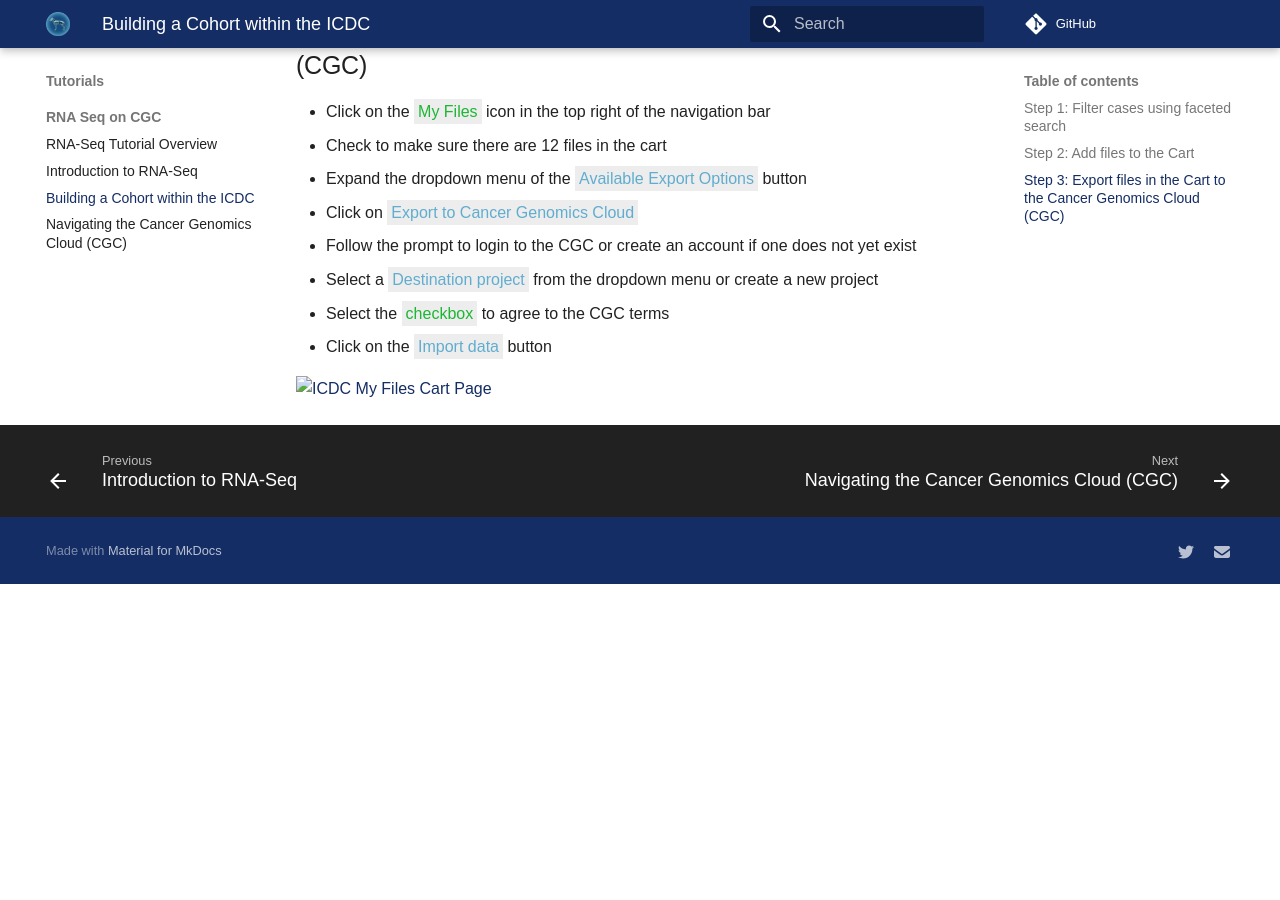
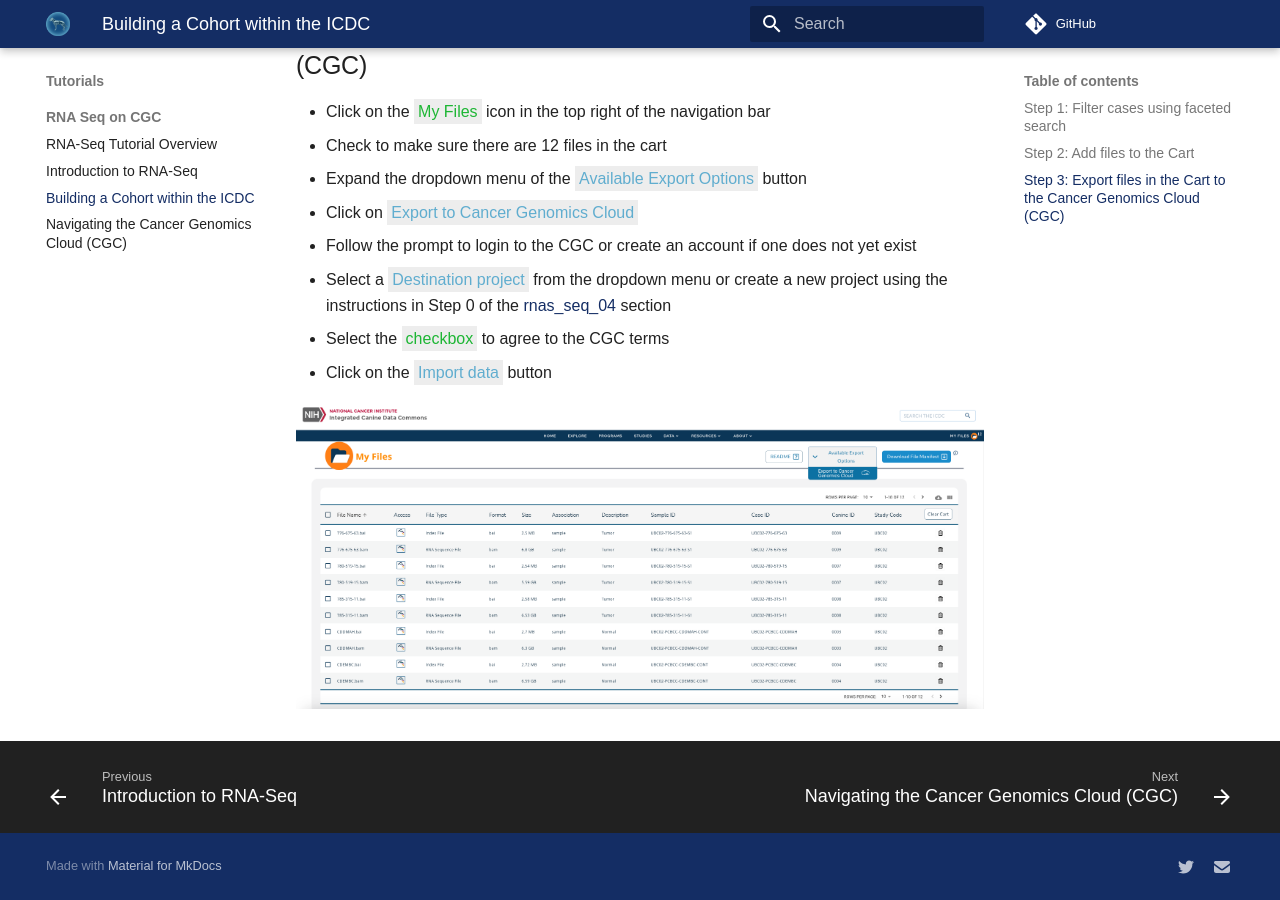
Before and after one commit to CBIIT/icdc-bioinformatics, an MkDocs documentation site: the page built from docs/Tutorials/RNA-Seq-on-CGC/rna_seq_03.md, in a window 1280 px wide and 900 px high, scrolled down 1982 px. Built offline with MkDocs 1.6.1 and Material for MkDocs 9.7.7, drawn with Linux system fonts in a browser that asks for light colours; some web fonts are replaced; comment, search, counter and statistics services are not loaded; before the commit the page ends 2566 px from its top, so only the background shows below that.

```diff
--- a/docs/Tutorials/RNA-Seq-on-CGC/rna_seq_03.md
+++ b/docs/Tutorials/RNA-Seq-on-CGC/rna_seq_03.md
@@ -38,7 +38,7 @@ All files available through the ICDC are open-access and can be exported to the
 * Expand the dropdown menu of the <span class="highlight_button">Available Export Options</span> button
 * Click on <span class="highlight_button">Export to Cancer Genomics Cloud</span>
 * Follow the prompt to login to the CGC or create an account if one does not yet exist
-* Select a <span class="highlight_button">Destination project</span> from the dropdown menu or create a new project
+* Select a <span class="highlight_button">Destination project</span> from the dropdown menu or create a new project using the instructions in Step 0 of the [rnas_seq_04](Navigating the CGC) section
 * Select the <span class="highlight_icon">checkbox</span> to agree to the CGC terms
 * Click on the <span class="highlight_button">Import data</span> button
 
```
Also changed, not shown: docs/Tutorials/RNA-Seq-on-CGC/rna_seq_04.md (+1 -0 lines), docs/Tutorials/RNA-Seq-on-CGC/rna-seq-images/icdc-loaded-cart.png (added).
